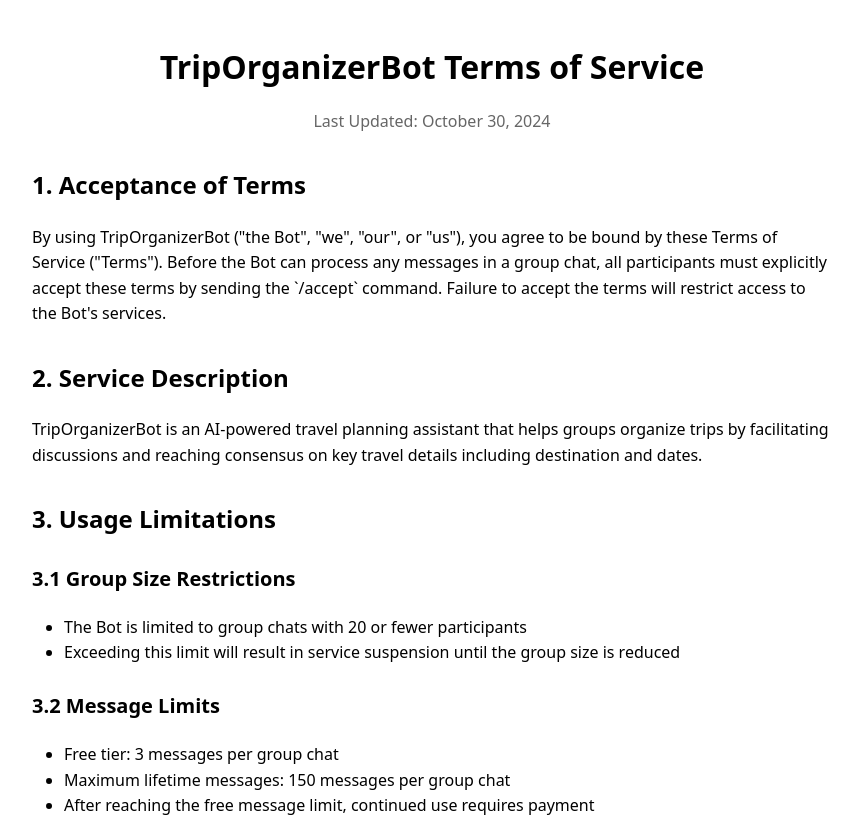
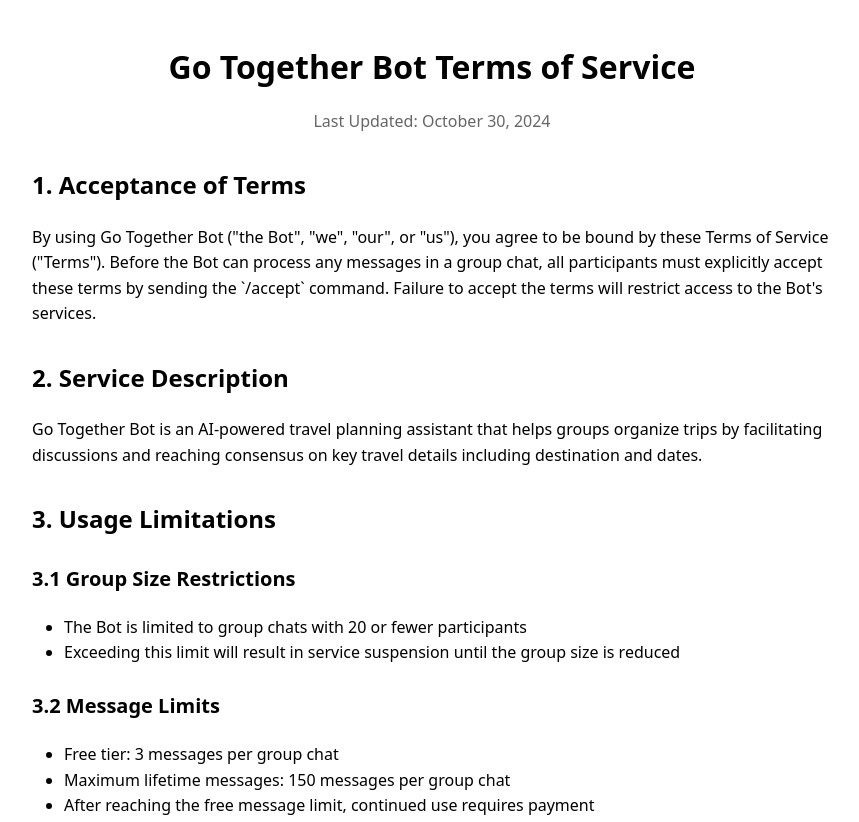
Before and after one commit to organizergpt/terms, a plain HTML site: page index.html in a window 1280 px wide. Shown: the top 822 px of the page, without its empty margins (208-1067 px from the left). Drawn offline with Linux system fonts and the light colour scheme.

Commit message:
fix: renamed bot to gotogether trip

```diff
--- a/index.html
+++ b/index.html
@@ -3,8 +3,8 @@
   <head>
     <meta charset="UTF-8" />
     <meta name="viewport" content="width=device-width, initial-scale=1.0" />
-    <title>TripOrganizerBot - Terms of Service</title>
-    <meta name="description" content="Terms of Service for TripOrganizerBot" />
+    <title>Go Together Bot - Terms of Service</title>
+    <meta name="description" content="Terms of Service for Go Together Bot" />
     <style>
       body {
         font-family: system-ui, -apple-system, sans-serif;
@@ -47,13 +47,13 @@
     </style>
   </head>
   <body>
-    <h1>TripOrganizerBot Terms of Service</h1>
+    <h1>Go Together Bot Terms of Service</h1>
     <p class="last-updated">Last Updated: October 30, 2024</p>
 
     <section>
       <h2>1. Acceptance of Terms</h2>
       <p>
-        By using TripOrganizerBot ("the Bot", "we", "our", or "us"), you agree
+        By using Go Together Bot ("the Bot", "we", "our", or "us"), you agree
         to be bound by these Terms of Service ("Terms"). Before the Bot can
         process any messages in a group chat, all participants must explicitly
         accept these terms by sending the `/accept` command. Failure to accept
@@ -64,7 +64,7 @@
     <section>
       <h2>2. Service Description</h2>
       <p>
-        TripOrganizerBot is an AI-powered travel planning assistant that helps
+        Go Together Bot is an AI-powered travel planning assistant that helps
         groups organize trips by facilitating discussions and reaching consensus
         on key travel details including destination and dates.
       </p>
@@ -440,7 +440,7 @@
     </section>
 
     <p class="footer-note">
-      By using TripOrganizerBot, you acknowledge that you have read, understood,
+      By using Go Together Bot, you acknowledge that you have read, understood,
       and agree to this Privacy Policy.
     </p>
   </body>
```
